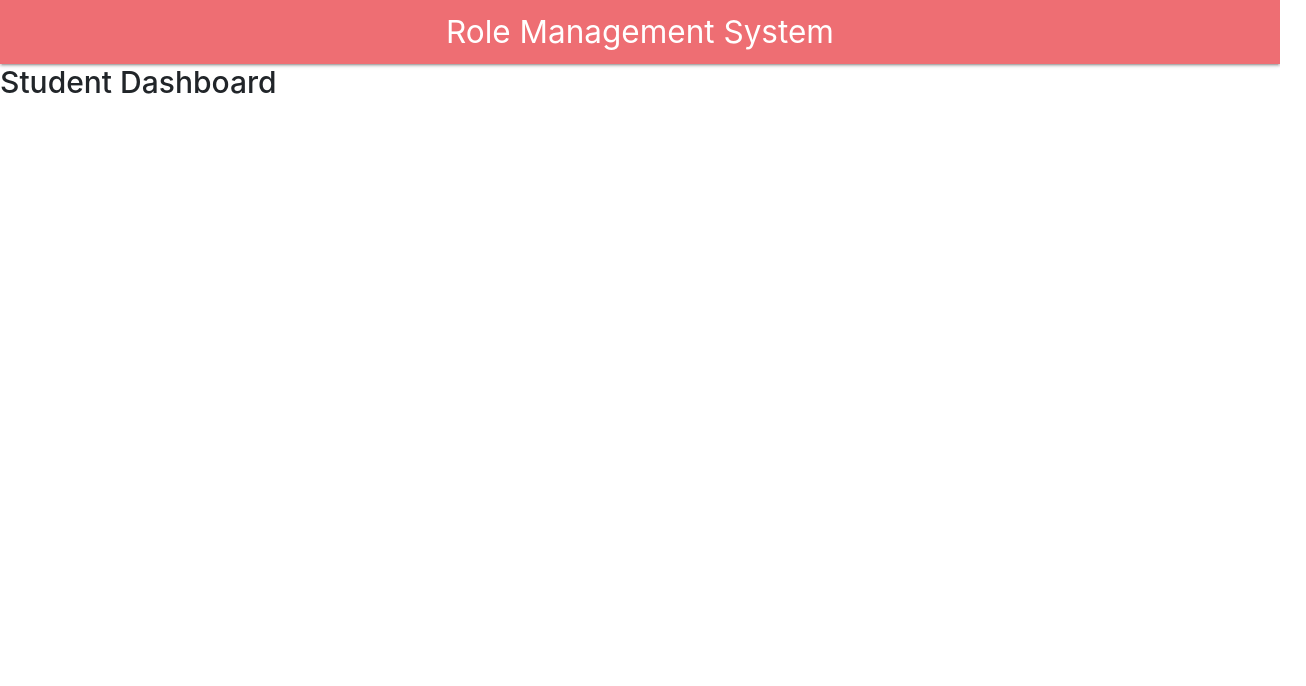
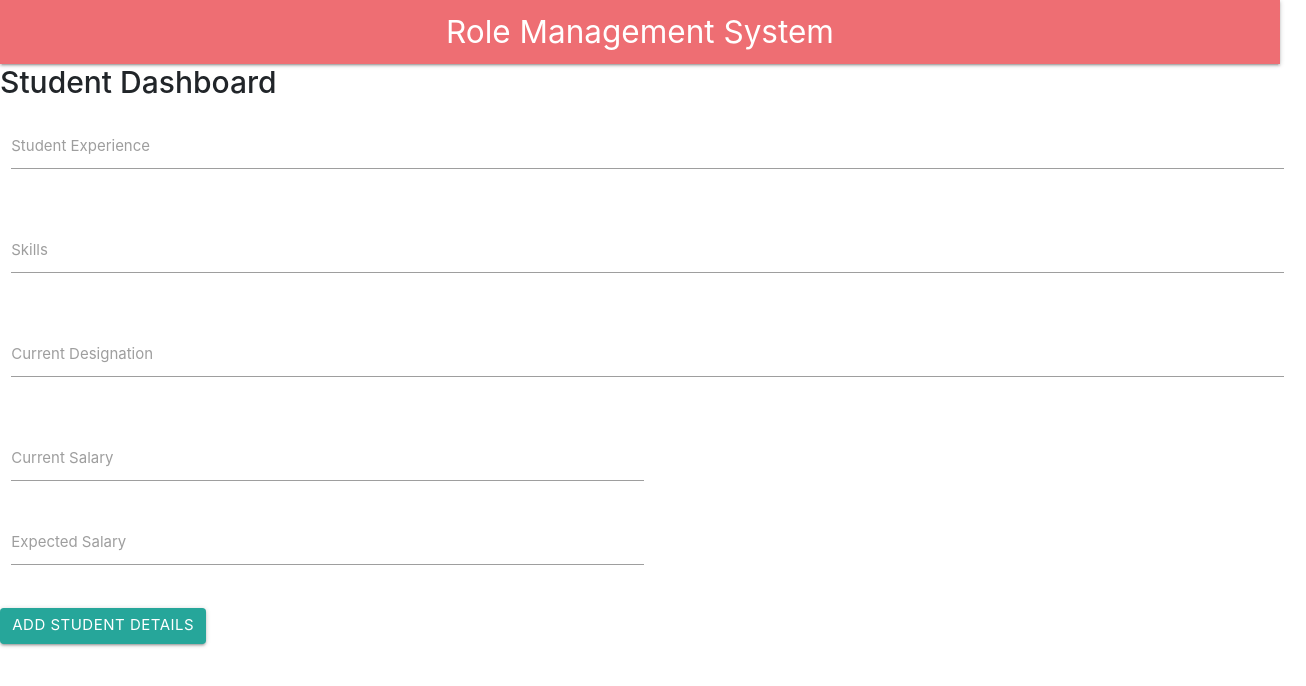
Before and after one commit to A3shaq/role-managemnet-system, a React (Create React App) app: page /students in a window 1280 px wide. Shown: the top 686 px of the page, 1306 px wide, since content can reach past the window. Built offline with nearby package versions, Linux system fonts and the light colour scheme.

Commit message:
working on delete company

```diff
--- a/src/App.js
+++ b/src/App.js
@@ -7,19 +7,19 @@ import {
 } from "react-router-dom";
 import Login from "./Components/Auth/Login";
 import Register from "./Components/Auth/Register";
-import Proile from "./Components/Profile/Profile"
-import CompanyProfile from './Components/Profile/CompnayProfile'
-import StudentProfile from './Components/Profile/StudentProfile'
-import Myjobs from './Components/Job/MyJobs'
+import Proile from "./Components/Profile/Profile";
+import CompanyProfile from "./Components/Profile/CompnayProfile";
+import StudentProfile from "./Components/Profile/StudentProfile";
+import Myjobs from "./Components/Job/MyJobs";
 import Jobs from "./Components/Job/Jobs";
-
+import AllStudents from './Components/Students/Student'
+// import AllStudents from "/Components/Students/Student";
 
 class App extends Component {
   state = {};
   render() {
     return (
       <div className="App">
-
         <Router>
           <Switch>
             <Route exact path="/" component={Login} />
@@ -28,8 +28,8 @@ class App extends Component {
             <Route exact path="/company" component={CompanyProfile} />
             <Route exact path="/jobs" component={Jobs} />
             <Route exact path="/myjobs" component={Myjobs} />
+            <Route exact path="/allstudents" component={AllStudents} />
             <Route exact path="/students" component={StudentProfile} />
-
           </Switch>
         </Router>
       </div>
--- a/src/Components/Card/CardWraper.js
+++ b/src/Components/Card/CardWraper.js
@@ -26,24 +26,27 @@ const useStyles = makeStyles({
 const CardWrapper = props => {
   const [jobData, setJobData] = useState([]);
   // setJob
+
+  //   companyDeleteJobs = () => {
+  //     props.deleteJobs();
+  //   };
   useEffect(() => {
-if(props){
+    if (props) {
       setJobData(props.JobsDetails);
     }
-  console.log("jobData",jobData)
-  },[props.JobsDetails]);
+    console.log("jobData", jobData);
+  }, [props.JobsDetails]);
 
   const classes = useStyles();
   const bull = <span className={classes.bullet}>•</span>;
   //   console.log("Wrap: ", props);
   //   console.log("props.JobsDetails.title", props.JobsDetails.title);
-console.log("jobData,",jobData)
+  console.log("jobData,", props);
   return (
     <div className="">
-        {jobData.map((info,index)=>{
-return(
-    <div className="" style={{margin:"25px 250px ",width:"40%"}}>
-
+      {jobData.map((info, index) => {
+        return (
+          <div className="" style={{ margin: "25px 250px ", width: "40%" }}>
             <Card className={classes.card} key={index}>
               <CardContent>
                 <Typography
@@ -51,46 +54,47 @@ return(
                   // color="textSecondary"
                   gutterBottom
                 >
-           <Typography className={classes.pos}  variant="h6"  >
+                  <Typography className={classes.pos} variant="h6">
                     Job Title
                   </Typography>
                   <Typography className={classes.pos} color="textSecondary">
                     {info.title}
                   </Typography>
                 </Typography>
-      <Typography className={classes.pos}  variant="h6"  >
+                <Typography className={classes.pos} variant="h6">
                   Job Designation
                 </Typography>
                 <Typography className={classes.pos} color="textSecondary">
                   {info.designation}
                 </Typography>
-      <Typography className={classes.pos}  variant="h6"  >
+                <Typography className={classes.pos} variant="h6">
                   Job Details
                 </Typography>
                 <Typography className={classes.pos} color="textSecondary">
                   {info.details}
                 </Typography>
 
-      <Typography className={classes.pos}  variant="h6"  >
+                <Typography className={classes.pos} variant="h6">
                   Salary
                 </Typography>
                 <Typography className={classes.pos} color="textSecondary">
                   {info.salary}
-
                 </Typography>
-
               </CardContent>
               <CardActions>
-      <Button size="small" variant="contained" color="secondary">
+                <Button
+                  size="small"
+                  variant="contained"
+                  color="secondary"
+                  onClick={props.delete}
+                >
                   Delete
                 </Button>
               </CardActions>
             </Card>
           </div>
-
-)
+        );
       })}
-
     </div>
   );
 };
--- a/src/Components/Job/MyJobs.js
+++ b/src/Components/Job/MyJobs.js
@@ -16,17 +16,11 @@ let db = firebase.database();
   }
   componentDidMount() {
     this.getPostData();
-    // let uid = localStorage.getItem("userID");
-    // console.log(uid);
 
-    // db.ref()
-    //   .child(`jobs/`)
-    //   .once("value")
-    //   .then(snapshot => {
-    //     console.log(snapshot);
-    //     let postsData = snapshot.val();
-    //     this.setState({ postsData: postsData });
-    //   });
+  }
+
+  deleteJobs(){
+    console.log("this", this)
   }
 
   getPostData() {
@@ -40,8 +34,9 @@ let db = firebase.database();
           let response = snapshot.val();
           let result = [];
           for (const job in response) {
+            console.log("job key",job)
             if (response[job].uid === currentUser)
-              result =  [...result, response[job]];
+              result =  [...result, { ...response[job], key: job }];
           }
           console.log("RESULT", result);
           // let data =[];
@@ -62,13 +57,14 @@ let db = firebase.database();
       });
     });
   }
+
   render() {
     console.log("this.state,postsData", this.state.postsData);
     return (
       <div>
         <Navbar />
         <h2>My jObs</h2>
-        <Card JobsDetails={this.state.postsData} />
+        <Card JobsDetails={this.state.postsData} delete={this.deleteJobs}/>
       </div>
     );
   }
--- a/src/Components/Profile/CompnayProfile.js
+++ b/src/Components/Profile/CompnayProfile.js
@@ -10,10 +10,10 @@ class CompanyProfile extends Component {
     this.props.history.push("/jobs");
   };
   myJobsPage = () => {
-    this.props.history.push("myjobs");
+    this.props.history.push("/myjobs");
   };
   allStudents =()=>{
-    this.props.history.push("/students")
+    this.props.history.push("/allstudents")
   }
   render() {
     return (
--- a/src/Components/Profile/StudentProfile.js
+++ b/src/Components/Profile/StudentProfile.js
@@ -1,26 +1,145 @@
-import React , {Component} from 'react';
+import React, { Component } from "react";
 import Navbar from "../Navbar/Navbar";
 import { withRouter } from "react-router-dom";
-
+import Swal from "sweetalert2";
+import firebase from "firebase";
+let db = firebase.database();
 
 class StudentProfile extends Component {
-    constructor (){
-        super()
-        this.state ={
+  constructor() {
+    super();
+    this.state = {
+      studExperience: "",
+      skills: "",
+      currentDesignation: "",
+      currentSalary: "",
+      expectedSalary: ""
+    };
+  }
 
-        }
+  handleChange(e, key) {
+    console.log("handleChange");
+    this.setState({ [key]: e.target.value });
+  }
+
+  addStudentDetails = () => {
+    let {
+      studExperience,
+      skills,
+      currentDesignation,
+      currentSalary,
+      expectedSalary
+    } = this.state;
+
+    if (
+      studExperience === "" ||
+      skills === "" ||
+      currentDesignation === "" ||
+      currentSalary === "" ||
+      expectedSalary === ""
+    ) {
+      Swal.fire("Oops...", "please fill the empty fields", "error");
+    } else {
+      let user = firebase.auth().currentUser.uid;
+      //   console.log("users", user);
+      let stuDetails = {
+        studExperience,
+        skills,
+        currentDesignation,
+        currentSalary,
+        expectedSalary,
+        uid: user
+      };
+      db.ref()
+        .child(`students`)
+        .push(stuDetails)
+        .then(() => {
+          Swal.fire("Success", "Student Added Deteils Successfully", "success");
+          this.setState({
+            studExperience: "",
+            skills: "",
+            currentDesignation: "",
+            currentSalary: "",
+            expectedSalary: ""
+          });
+        });
     }
+  };
 
-render (){
+  render() {
+    console.log(this.state.studExperience);
     return (
-        <div>
-            <Navbar/>
-            <h2 className="adminHeading">Student Dashboard</h2>
+      <div>
+        <Navbar />
+        <h2 className="adminHeading">Student Dashboard</h2>
 
+        <div className="row">
+          <div className="input-field col  ml-3" style={{ width: "280px" }}>
+            <input
+              type="text"
+              className="validate"
+              //   value={this.state.studExperience}
+              onChange={e => this.handleChange(e, "studExperience")}
+            />
+            <label htmlFor="text">Student Experience</label>
+          </div>
         </div>
-    )
+        <div className="row">
+          <div className="input-field col  ml-3" style={{ width: "80px" }}>
+            <input
+              type="text"
+              className="validate"
+              //   value={this.state.skills}
+              onChange={e => this.handleChange(e, "skills")}
+            />
+            <label htmlFor="jobDesignation">Skills</label>
+          </div>
+        </div>
+
+        <div className="row">
+          <div className="input-field col  ml-3" style={{ width: "80px" }}>
+            <input
+              type="text"
+              className="validate"
+              //   value={this.state.currentDesignation}
+              onChange={e => this.handleChange(e, "currentDesignation")}
+            />
+            <label htmlFor="jobDetails">Current Designation</label>
+          </div>
+        </div>
+        <div className="row">
+          <div className="input-field col col-6 ml-3" style={{ width: "80px" }}>
+            <input
+              type="text"
+              className="validate"
+              //   value={this.state.currentSalary}
+              onChange={e => this.handleChange(e, "currentSalary")}
+            />
+            <label htmlFor="Salary">Current Salary</label>
+          </div>
+
+          <div className="input-field col col-6 ml-3" style={{ width: "80px" }}>
+            <input
+              type="text"
+              className="validate"
+              //   value={this.state.expectedSalary}
+              onChange={e => this.handleChange(e, "expectedSalary")}
+            />
+            <label htmlFor="Salary">Expected Salary</label>
+          </div>
+        </div>
+
+        <button
+          className="btn waves-effect waves-light"
+          type="submit"
+          name="action"
+          onClick={this.addStudentDetails}
+        >
+          Add Student Details
+        </button>
+      </div>
+    );
+  }
 }
 
-}
-
-export default withRouter(StudentProfile)
+export default withRouter(StudentProfile);
--- /dev/null
+++ b/src/Components/Students/Student.js
@@ -0,0 +1,21 @@
+import React, { Component } from "react";
+import Navbar from "../Navbar/Navbar";
+import { withRouter } from "react-router-dom";
+// import Swal from "sweetalert2";
+// import firebase from "firebase";
+// let db = firebase.database();
+
+class AllStudents extends Component{
+
+
+    render(){
+        return(
+            <div>
+               <Navbar/>
+               <h2 className="adminHeading">All Students</h2>
+            </div>
+        )
+    }
+}
+
+export default withRouter(AllStudents)
```
Lines whose indentation alone changed are shown as unchanged.
